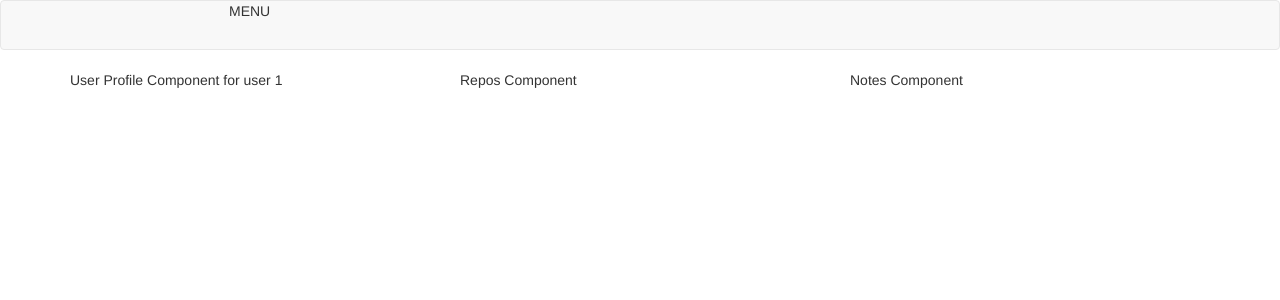
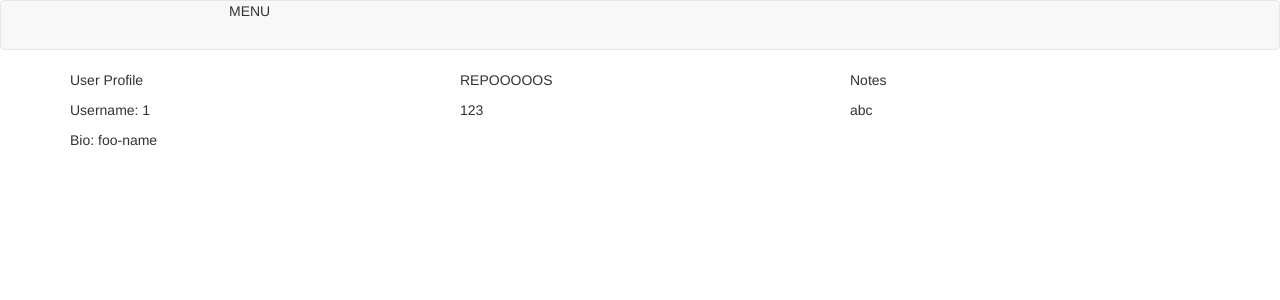
Before and after one commit to pmatsinopoulos/github-note-taker, a React (Create React App) app: page /profile/1 in a window 1280 px wide. Shown: the top 300 px of the page. Built offline with nearby package versions, Linux system fonts and the light colour scheme.

Commit message:
First step to introduce the components needed inside Profile component.

```diff
--- /dev/null
+++ b/src/Github/Repos.js
@@ -0,0 +1,16 @@
+import React, {Component} from 'react';
+
+class Repos extends Component {
+  render() {
+    return(
+      <div>
+        <p>REPOOOOOS</p>
+        {
+          this.props.repos.map((repo, index) => (repo))
+        }
+      </div>
+    )
+  }
+}
+
+export default Repos;
--- /dev/null
+++ b/src/Github/UserProfile.js
@@ -0,0 +1,16 @@
+import React, {Component} from 'react';
+
+class UserProfile extends Component {
+  render() {
+    return(
+      <div>
+        <p>User Profile</p>
+        <p>Username: {this.props.username}</p>
+        <p>Bio: {this.props.bio.name} </p>
+      </div>
+
+    )
+  }
+}
+
+export default UserProfile;
--- /dev/null
+++ b/src/Notes/Notes.js
@@ -0,0 +1,17 @@
+import React, {Component} from 'react';
+
+class Notes extends Component {
+  render() {
+    return(
+      <div>
+        <p>Notes</p>
+
+        <p>
+          {this.props.notes.map((note, index) => note)}
+        </p>
+      </div>
+    )
+  }
+}
+
+export default Notes;
--- a/src/Profile.js
+++ b/src/Profile.js
@@ -1,29 +1,33 @@
 import React, {Component} from 'react';
+import UserProfile from "./Github/UserProfile";
+import Repos from "./Github/Repos";
+import Notes from "./Notes/Notes";
 
 class Profile extends Component {
   constructor(props) {
     super(props);
     this.state = {
-      bio: {},
-      repos: [],
-      notes: []
+      bio: {name: 'foo-name'},
+      repos: [1, 2, 3],
+      notes: ['a', 'b', 'c']
     }
   }
 
   render() {
     const username = this.props.match.params.username;
+    const {bio, repos, notes} = this.state;
     return (
       <div className="row">
         <div className="col-md-4">
-          User Profile Component for user {username}
+          <UserProfile username={username} bio={bio}/>
         </div>
 
         <div className="col-md-4">
-          Repos Component
+          <Repos username={username} repos={repos}/>
         </div>
 
         <div className="col-md-4">
-          Notes Component
+          <Notes username={username} notes={notes}/>
         </div>
       </div>
     );
```
